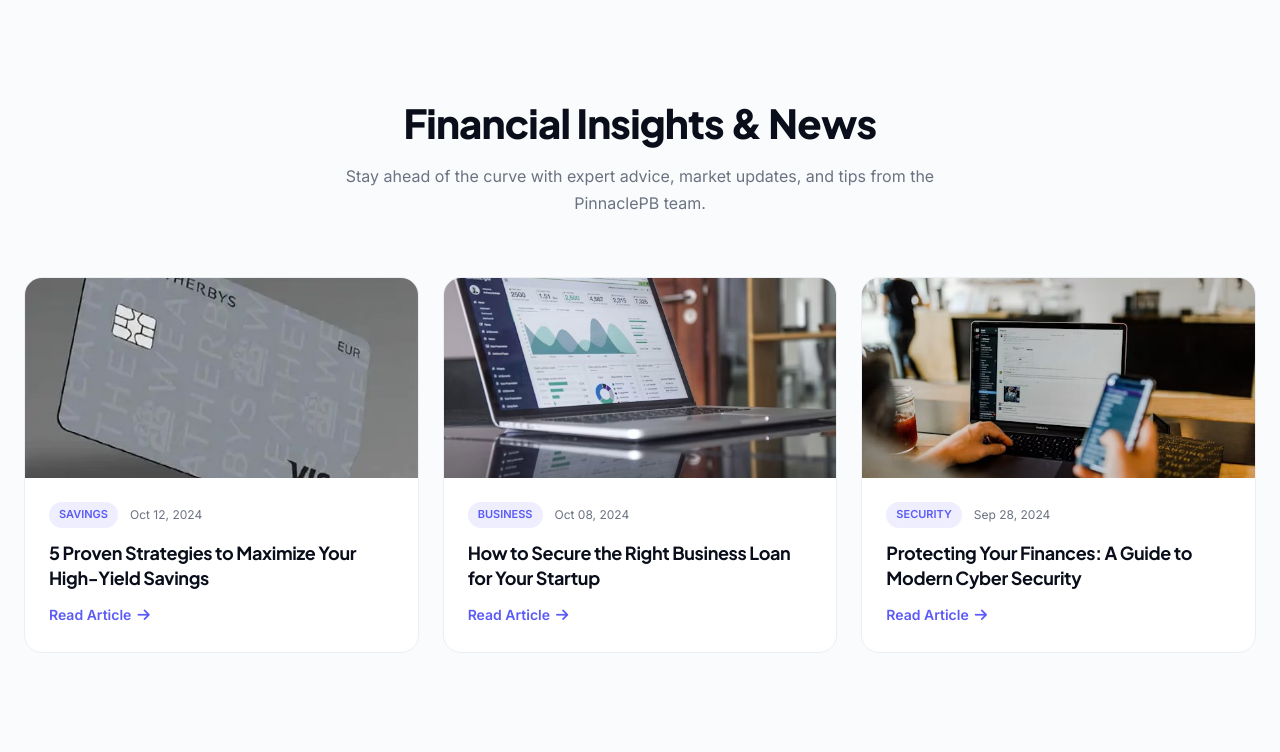
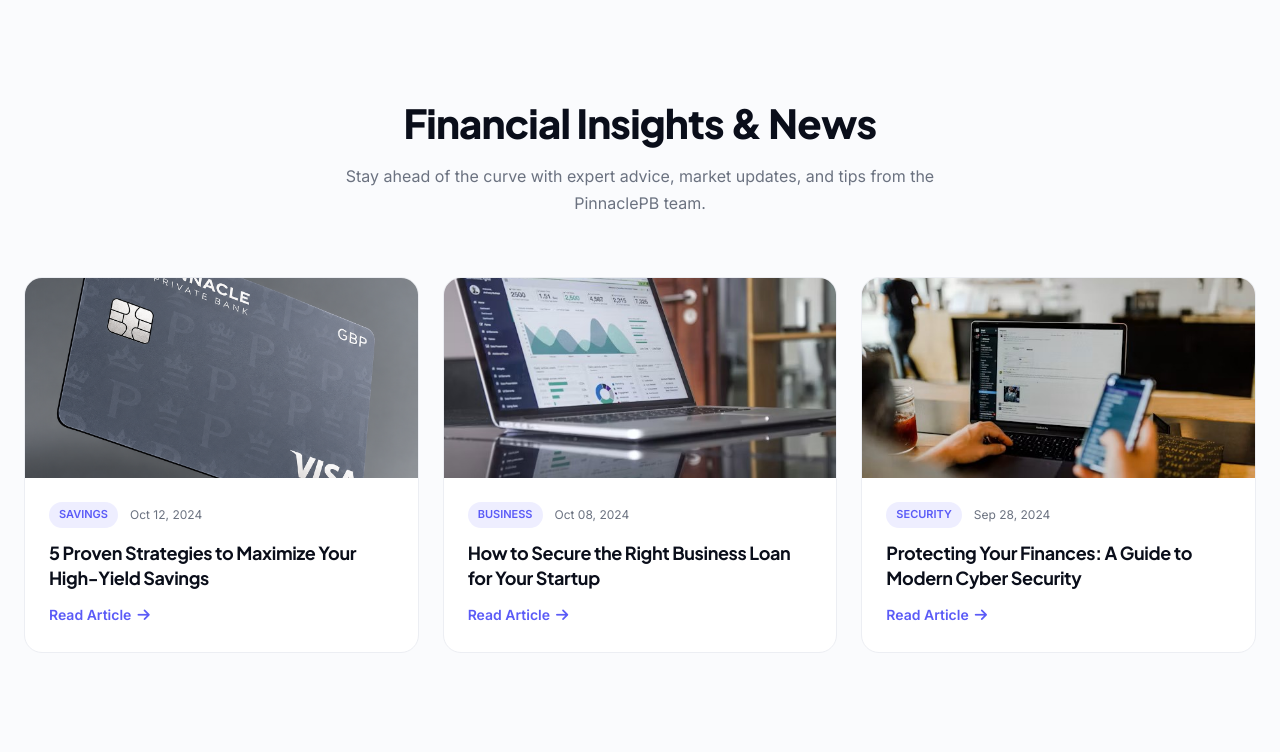
Before and after one commit to moorephilip957/weatherbys, a Django app: page / in a window 1280 px wide. Shown: the part 5023-5775 px from the top of the page. Run offline with Django 5.2, Linux system fonts and the light colour scheme.

Commit message:
changed the card image

```diff
--- a/templates/frontend2/index.html
+++ b/templates/frontend2/index.html
@@ -266,7 +266,7 @@
         </div>
         <div class="insights-grid">
             <div class="insight-card">
-                <div class="insight-img"><img src="{% static 'frontends/images/image-5.jpg' %}" alt="Savings Tips"></div>
+                <div class="insight-img"><img src="{% static 'frontends/images/image-5.png' %}" alt="Savings Tips"></div>
                 <div class="insight-body">
                     <div class="insight-meta"><span class="insight-tag">Savings</span><span class="insight-date">Oct 12, 2024</span></div>
                     <h3><a href="#">5 Proven Strategies to Maximize Your High-Yield Savings</a></h3>
```
Also changed, not shown: static/frontends/images/image-5.png (added), static/frontends/images/image-5.webp (deleted).
